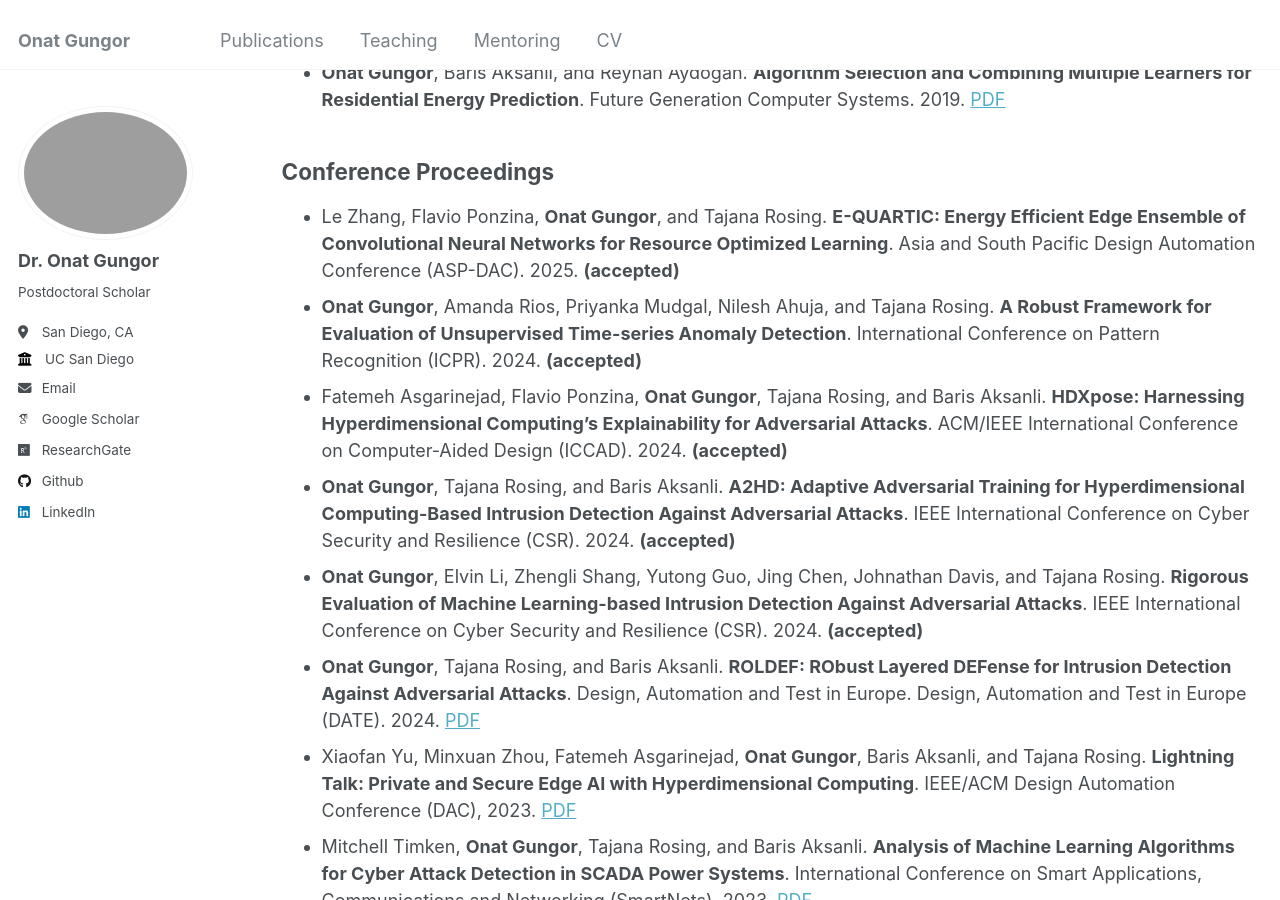
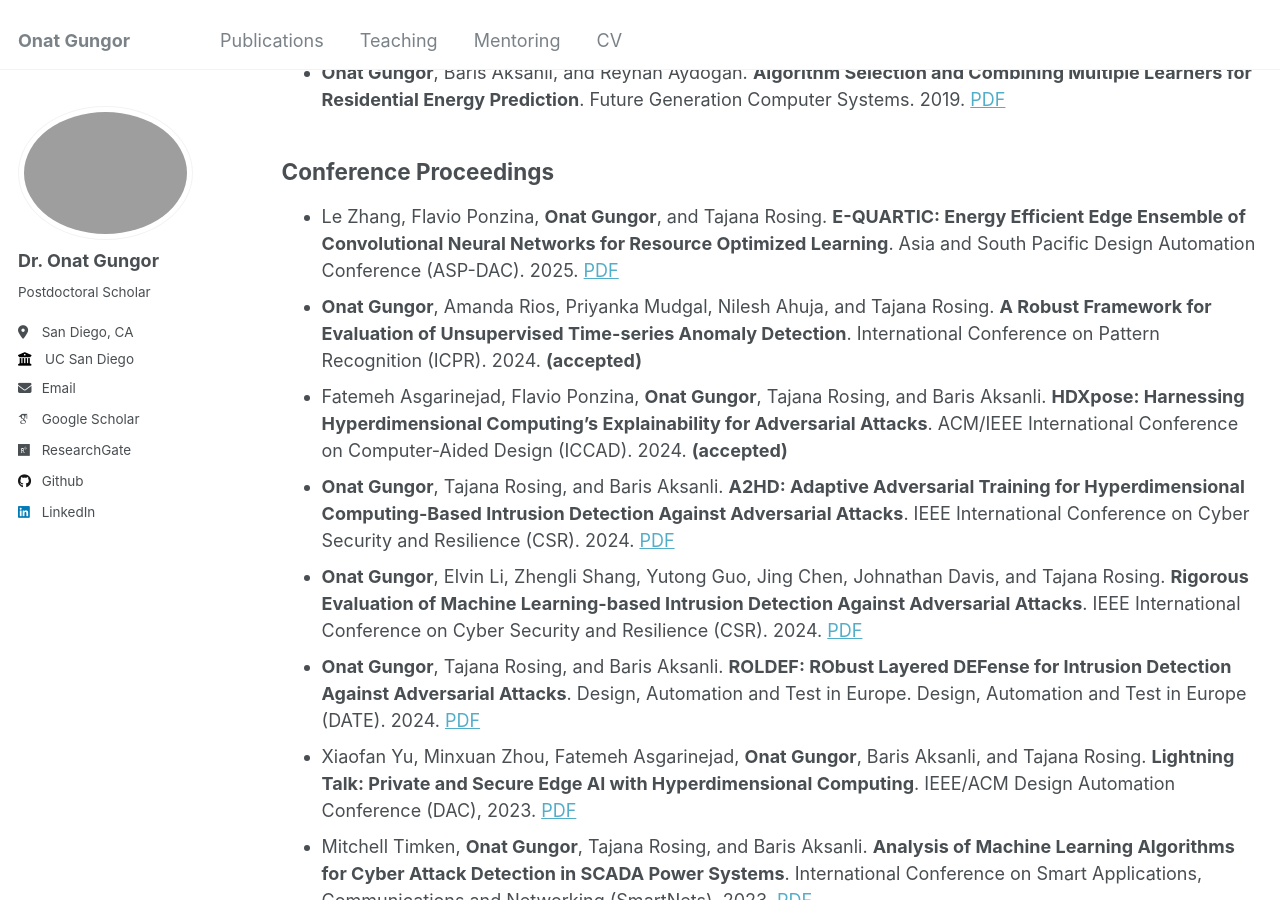
Before and after one commit to onatucsd/onatucsd.github.io, a Jekyll site: the page built from _pages/publications.md, in a window 1280 px wide and 900 px high, scrolled down 381 px. Built offline with Jekyll 4.4.1, drawn with Linux system fonts in a browser that asks for light colours; some web fonts are replaced.

Commit message:
Update publications.md

```diff
--- a/_pages/publications.md
+++ b/_pages/publications.md
@@ -13,11 +13,11 @@ author_profile: true
 * **Onat Gungor**, Baris Aksanli, and Reyhan Aydogan. **Algorithm Selection and Combining Multiple Learners for Residential Energy Prediction**. Future Generation Computer Systems. 2019. [PDF](https://www.sciencedirect.com/science/article/abs/pii/S0167739X19305795)
 
 ## Conference Proceedings
-* Le Zhang, Flavio Ponzina, **Onat Gungor**, and Tajana Rosing. **E-QUARTIC: Energy Efficient Edge Ensemble of Convolutional Neural Networks for Resource Optimized Learning**. Asia and South Pacific Design Automation Conference (ASP-DAC). 2025. **(accepted)**
+* Le Zhang, Flavio Ponzina, **Onat Gungor**, and Tajana Rosing. **E-QUARTIC: Energy Efficient Edge Ensemble of Convolutional Neural Networks for Resource Optimized Learning**. Asia and South Pacific Design Automation Conference (ASP-DAC). 2025. [PDF](https://arxiv.org/abs/2409.08369)
 * **Onat Gungor**, Amanda Rios, Priyanka Mudgal, Nilesh Ahuja, and Tajana Rosing. **A Robust Framework for Evaluation of Unsupervised Time-series Anomaly Detection**. International Conference on Pattern Recognition (ICPR). 2024. **(accepted)**
 * Fatemeh Asgarinejad, Flavio Ponzina, **Onat Gungor**, Tajana Rosing, and Baris Aksanli. **HDXpose: Harnessing Hyperdimensional Computing's Explainability for Adversarial Attacks**. ACM/IEEE International Conference on Computer-Aided Design (ICCAD). 2024. **(accepted)**
-* **Onat Gungor**, Tajana Rosing, and Baris Aksanli. **A2HD: Adaptive Adversarial Training for Hyperdimensional Computing-Based Intrusion Detection Against Adversarial Attacks**. IEEE International Conference on Cyber Security and Resilience (CSR). 2024. **(accepted)**
-* **Onat Gungor**, Elvin Li, Zhengli Shang, Yutong Guo, Jing Chen, Johnathan Davis, and Tajana Rosing. **Rigorous Evaluation of Machine Learning-based Intrusion Detection Against Adversarial Attacks**. IEEE International Conference on Cyber Security and Resilience (CSR). 2024. **(accepted)**
+* **Onat Gungor**, Tajana Rosing, and Baris Aksanli. **A2HD: Adaptive Adversarial Training for Hyperdimensional Computing-Based Intrusion Detection Against Adversarial Attacks**. IEEE International Conference on Cyber Security and Resilience (CSR). 2024. [PDF](https://ieeexplore.ieee.org/abstract/document/10679458)
+* **Onat Gungor**, Elvin Li, Zhengli Shang, Yutong Guo, Jing Chen, Johnathan Davis, and Tajana Rosing. **Rigorous Evaluation of Machine Learning-based Intrusion Detection Against Adversarial Attacks**. IEEE International Conference on Cyber Security and Resilience (CSR). 2024. [PDF](https://ieeexplore.ieee.org/abstract/document/10679443)
 * **Onat Gungor**, Tajana Rosing, and Baris Aksanli. **ROLDEF: RObust Layered DEFense for Intrusion Detection Against Adversarial Attacks**. Design, Automation and Test in Europe. Design, Automation and Test in Europe (DATE). 2024. [PDF](https://ieeexplore.ieee.org/document/10546886)
 * Xiaofan Yu, Minxuan Zhou, Fatemeh Asgarinejad, **Onat Gungor**, Baris Aksanli, and Tajana Rosing. **Lightning Talk: Private and Secure Edge AI with Hyperdimensional Computing**. IEEE/ACM Design Automation Conference (DAC), 2023. [PDF](https://ieeexplore.ieee.org/document/10247820)
 * Mitchell Timken, **Onat Gungor**, Tajana Rosing, and Baris Aksanli. **Analysis of Machine Learning Algorithms for Cyber Attack Detection in SCADA Power Systems**. International Conference on Smart Applications, Communications and Networking (SmartNets). 2023. [PDF](https://ieeexplore.ieee.org/abstract/document/10216147)
```
